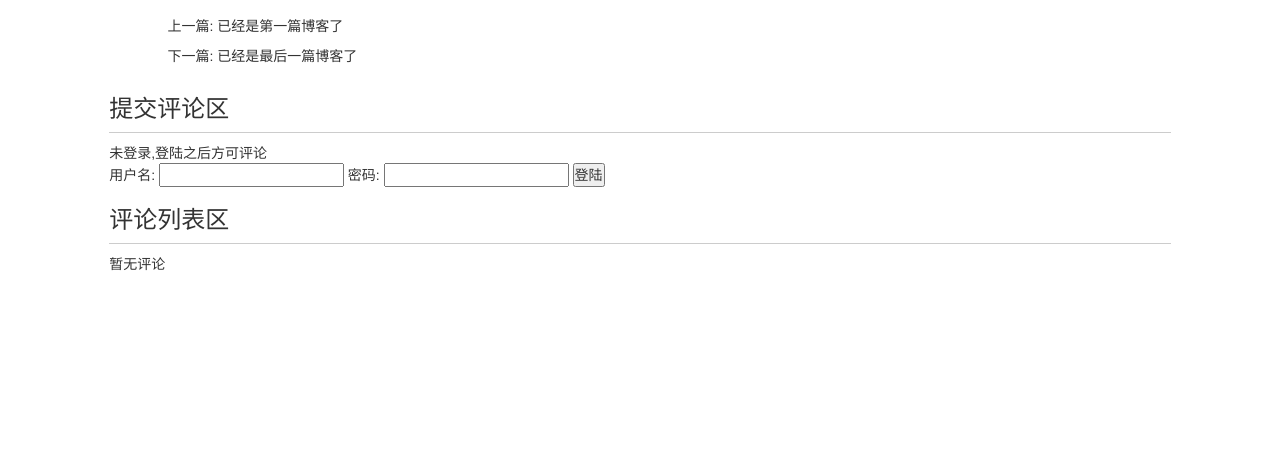
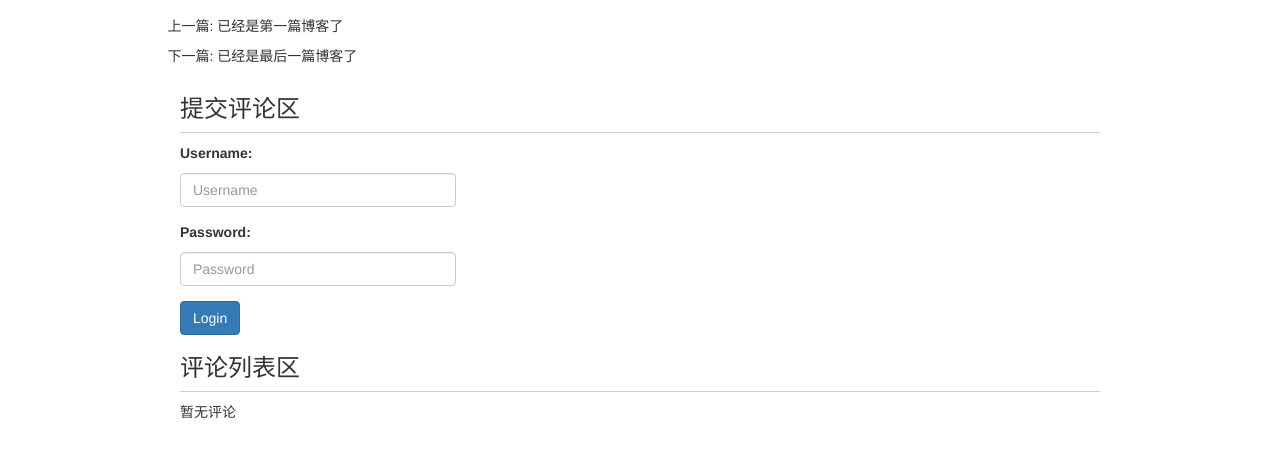
Before and after one commit to sevenaper/simple_blog, a Django app: template templates/blog_detail.html in a window 1280 px wide. Shown: the part 108-566 px from the top of the page. Run offline with Django 3.2, Linux system fonts and the light colour scheme; the template is opened without the code that fills it, so the values that code supplies are empty; some libraries are stand-ins or nearby versions.

Commit message:
beautify

```diff
--- a/comment/views.py
+++ b/comment/views.py
@@ -7,7 +7,7 @@ from .models import Comment
 # Create your views here.
 def update_comment(request):
     referer = request.META.get('HTTP_REFERER', reverse('home'))
-    user =request.user
+    user = request.user
     if not user.is_authenticated:
         return render(request, 'error.html', {'message': '用户未登录', 'redirect_to': referer})
     text = request.POST.get('text', '').strip()
@@ -21,7 +21,6 @@ def update_comment(request):
     except Exception as e:
         return render(request, 'error.html', {'message': '评论对象不存在', 'redirect_to': referer})
 
-
     comment = Comment()
     comment.user = user
     comment.text = text
--- a/mysite_env/views.py
+++ b/mysite_env/views.py
@@ -48,4 +48,4 @@ def login(request):
         auth.login(request, user)
         return redirect(referer)
     else:
-        return render(request, 'error.html', {'message': '用户名或密码不正确'})
+        return render(request, 'error.html', {'message': '用户名或密码不正确', 'redirect_to': referer})
--- a/templates/base.html
+++ b/templates/base.html
@@ -6,10 +6,14 @@
     <meta http-equiv="X-UA-Compatible" content="IE=edge">
     <meta name="viewport" content="width=device-width, initial-scale=1">
     <title>{% block title %}{% endblock %}</title>
+
     <link rel="stylesheet" href="/static/base.css">
     <link rel="stylesheet" href="/static/bootstrap-3.3.7/css/bootstrap.min.css">
+    <link rel="Shortcut Icon" href="/static/favicon.ico"/>
+
     <script type="text/javascript" src="/static/jquery-1.12.4.min.js"></script>
     <script type="text/javascript" src="/static/bootstrap-3.3.7/js/bootstrap.min.js"></script>
+
     {% block head_extrends %}{% endblock %}
 </head>
 
--- a/templates/blog_detail.html
+++ b/templates/blog_detail.html
@@ -6,9 +6,9 @@
     <link rel="stylesheet" href="/static/blog.css">
     <style>
         input:-webkit-autofill {
-            -webkit-box-shadow: 0 0 0px 1000px rgba(255, 255, 255, 1) inset !important;
-        / / 关于解决输入框背景颜色 -webkit-text-fill-color: rgba(255, 255, 255, 1) !important;
-        / / 关于接输入框文字颜色
+            -webkit-box-shadow: 0 0 0 1000px rgba(255, 255, 255, 1) inset !important;
+            -webkit-text-fill-color: rgba(255, 255, 255, 1) !important;
+
         }
     </style>
 {% endblock %}
@@ -49,7 +49,7 @@
             </div>
         </div>
     </div>
-    <div class="row">
+    <div class="container" >
         <div class="col-xs-10 col-xs-offset-1">
             <div class="comment_area">
                 <h3 class="comment-area-title">提交评论区</h3>
@@ -66,15 +66,23 @@
                         <input type="submit" value="评论" class="btn btn-primary" style="float: right">
                     </form>
                 {% else %}
-                    未登录,登陆之后方可评论
                     <form action="{% url 'login' %}" method="POST">
                         {% csrf_token %}
-                        <span>用户名:</span>
-                        <input type="text" name="username">
-                        <span>密码:</span>
-                        <input type="password" name="password">
-                        <input type="submit" value="登陆">
+                        <div class="form-group">
+                            <label for="inputPassword2" class="sr-only">Password</label>
+                            <p><b>Username:</b></p>
+                            <input type="text" class="form-control" name="username"
+                                   placeholder="Username" style="width: 30%;">
+                        </div>
+                        <div class="form-group">
+                            <label for="inputPassword2" class="sr-only">Password</label>
+                            <p><b>Password:</b></p>
+                            <input type="password" class="form-control" name="password"
+                                   placeholder="Password" style="width: 30%">
+                        </div>
+                        <button type="submit" class="btn btn-primary">Login</button>
                     </form>
+
                 {% endif %}
             </div>
             <div class="comment_area">
--- a/templates/contact.html
+++ b/templates/contact.html
@@ -13,8 +13,8 @@
         <h4 align="center"><b>Nickname:</b>aper</h4>
         <h4 align="center"><b>Chinese name:</b>刘鑫</h4>
         <h4 align="center"><b>Interests:</b>ML, DL and HIFI</h4>
-        <h4 align="center"><b>Education experience:</b>Wuhan University, 2016-now</h4>
-        <h4 align="center"><b>Skills:</b>Python, C++, HTML5 & CSS and little ML</h4>
+        <h4 align="center"><b>Education experience:</b>Wuhan University, Computer science, 2016-now</h4>
+        <h4 align="center"><b>Skills:</b>Python, C++, HTML5 & CSS and a bit of ML</h4>
         <br>
         <h4 align="center"><b>Contacts:</b></h4>
         <h4 align="center"><b>Email:</b>lxsdwlhh@gmail.com</h4>
```
Also changed, not shown: db.sqlite3, static/favicon.ico (added).
